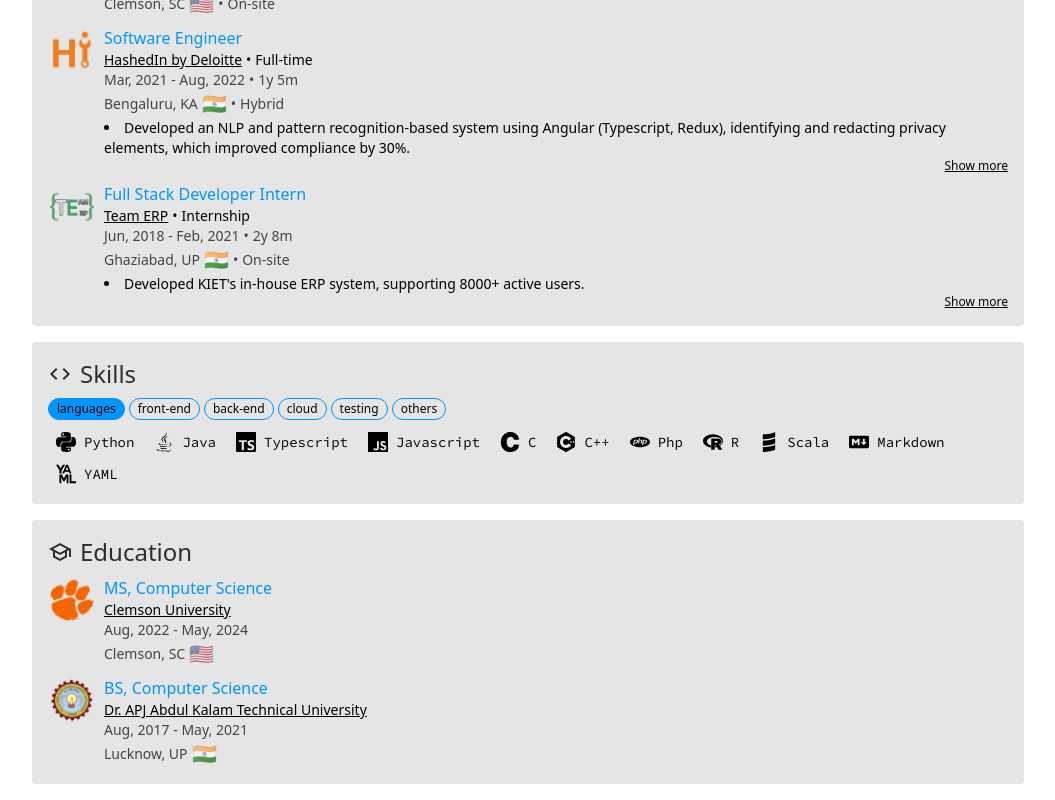
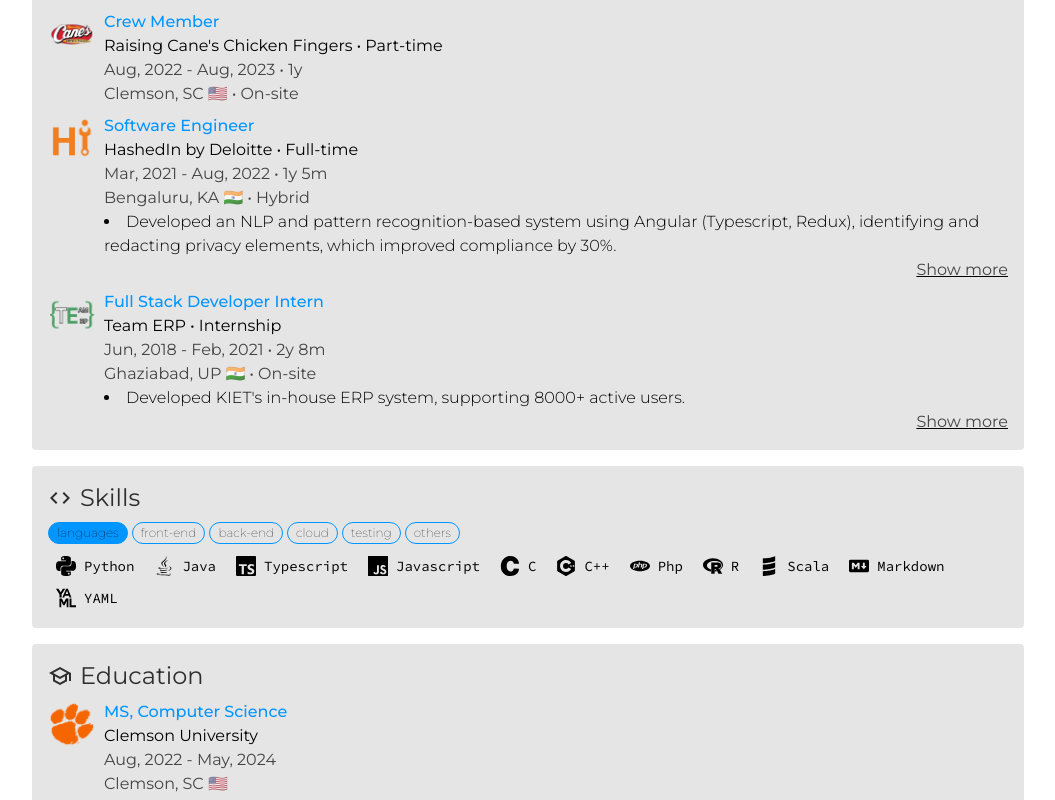
Before and after one commit to aditeyaS/aditeyaS.github.io, a React (Vite) app: page / in a window 1280 px wide. Shown: the part 1160-1960 px from the top of the page, without its empty margins (112-1167 px from the left). Built offline with nearby package versions, Linux system fonts and the light colour scheme.

Commit message:
fixed typography

```diff
--- a/src/components/ui/h2.tsx
+++ b/src/components/ui/h2.tsx
@@ -3,5 +3,7 @@
 interface H2Props extends React.HTMLAttributes<HTMLHeadingElement> {}
 
 export const H2: React.FC<H2Props> = ({ children }) => {
-  return <h2 className="text-md text-primary cursor-default">{children}</h2>;
+  return (
+    <h2 className="text-primary font-medium cursor-default">{children}</h2>
+  );
 };
--- a/src/components/ui/index.tsx
+++ b/src/components/ui/index.tsx
@@ -1,3 +1,5 @@
 export { H1 } from "./h1";
 export { H2 } from "./h2";
 export { Chip } from "./chip";
+export { TXT } from "./txt";
+export { TXT2 } from "./txt2";
--- /dev/null
+++ b/src/components/ui/txt.tsx
@@ -0,0 +1,8 @@
+import React from "react";
+import { cn } from "../../lib/utils";
+
+interface TXTProps extends React.HTMLAttributes<HTMLSpanElement> {}
+
+export const TXT: React.FC<TXTProps> = ({ className, children }) => {
+  return <span className={cn("", className)}>{children}</span>;
+};
--- /dev/null
+++ b/src/components/ui/txt2.tsx
@@ -0,0 +1,10 @@
+import React from "react";
+import { cn } from "../../lib/utils";
+
+interface TXT2Props extends React.HTMLAttributes<HTMLSpanElement> {}
+
+export const TXT2: React.FC<TXT2Props> = ({ className, children }) => {
+  return (
+    <span className={cn("text-foreground/70", className)}>{children}</span>
+  );
+};
--- a/src/index.css
+++ b/src/index.css
@@ -1,4 +1,5 @@
 @import url('https://fonts.googleapis.com/css2?family=Source+Code+Pro:ital,wght@0,200..900;1,200..900&display=swap');
+@import url('https://fonts.googleapis.com/css2?family=Montserrat:ital,wght@0,100..900;1,100..900&display=swap');
 
 @tailwind base;
 @tailwind components;
@@ -29,7 +30,7 @@
     cursor: default;
   }
   body {
-    @apply bg-background text-foreground;
+    @apply bg-background text-foreground font-normal;
     font-feature-settings: "rlig" 1, "calt" 1;
   }
 }
--- a/src/sections/education/index.tsx
+++ b/src/sections/education/index.tsx
@@ -3,7 +3,7 @@
 import ClemsonLogo from "../../assets/education/clemson.png";
 import AktuLogo from "../../assets/education/aktu.png";
 import { SectionContainer } from "../../components/layout/section-container";
-import { H1, H2 } from "../../components/ui";
+import { H1, H2, TXT, TXT2 } from "../../components/ui";
 import { Icon } from "./icon";
 
 type EducationType = {
@@ -61,23 +61,21 @@
                 <img className="w-12 h-12" srcSet={experience.logo} />
                 <div>
                   <H2>{experience.degree}</H2>
-                  <div className="flex gap-1 text-sm font-thin">
+                  <div className="flex gap-1">
                     <a
-                      className="underline hover:text-primary"
+                      className="hover:underline"
                       target="_blank"
                       href={experience.instituteLink}
                     >
-                      {experience.institute}
+                      <TXT>{experience.institute}</TXT>
                     </a>
                   </div>
-                  <div className="flex gap-1 text-sm font-thin text-foreground/70">
-                    <span>{`${fromString} - ${toString}`}</span>
-                  </div>
-                  <div className="flex gap-1 font-thin text-foreground/70 items-center">
-                    <span className="text-sm">{experience.location}</span>
-                    <span className="text-xl">
-                      {experience.locationCountry}
-                    </span>
+                  <TXT2>{`${fromString} - ${toString}`}</TXT2>
+
+                  <div className="flex gap-1 items-center">
+                    <TXT2>
+                      {experience.location + " " + experience.locationCountry}
+                    </TXT2>
                   </div>
                 </div>
               </div>
--- a/src/sections/experience/experience-detail.tsx
+++ b/src/sections/experience/experience-detail.tsx
@@ -1,4 +1,5 @@
 import React, { useState } from "react";
+import { TXT, TXT2 } from "../../components/ui";
 
 interface ExperienceDetailsProps {
   list: string[];
@@ -15,15 +16,17 @@
     <>
       <ul className="list-disc list-inside">
         {list.slice(0, show ? list.length : 1).map((item, index) => (
-          <li key={index} className="font-thin text-sm">
-            {item}
+          <li key={index}>
+            <TXT className="font-light">{item}</TXT>
           </li>
         ))}
       </ul>
       {list.length > 1 && (
         <div className="flex justify-end">
-          <button className="font-thin text-xs underline" onClick={toggleShow}>
-            {show ? "Show less" : "Show more"}
+          <button className="underline cursor-pointer" onClick={toggleShow}>
+            <TXT2 className="cursor-pointer">
+              {show ? "Show less" : "Show more"}
+            </TXT2>
           </button>
         </div>
       )}
--- a/src/sections/experience/index.tsx
+++ b/src/sections/experience/index.tsx
@@ -6,7 +6,7 @@
 import ClemsonLogo from "../../assets/experience/clemson.png";
 import ERPLogo from "../../assets/experience/erp.png";
 import { SectionContainer } from "../../components/layout/section-container";
-import { H1, H2 } from "../../components/ui";
+import { H1, H2, TXT, TXT2 } from "../../components/ui";
 import { Icon } from "./icon";
 import { ExperienceDetails } from "./experience-detail";
 
@@ -146,29 +146,27 @@
                 <img className="w-12 h-12" srcSet={experience.logo} />
                 <div className="grow">
                   <H2>{experience.position}</H2>
-                  <div className="flex gap-1 text-sm font-thin">
+                  <div className="flex gap-1">
                     <a
-                      className="underline hover:text-primary"
+                      className="hover:underline"
                       target="_blank"
                       href={experience.organizationLink}
                     >
-                      {experience.organization}
+                      <TXT>{experience.organization}</TXT>
                     </a>
-                    <span>•</span>
-                    <span>{experience.positionType}</span>
+                    <TXT>•</TXT>
+                    <TXT>{experience.positionType}</TXT>
                   </div>
-                  <div className="flex gap-1 text-sm font-thin text-foreground/70">
-                    <span>{`${fromString} - ${toString}`}</span>
-                    <span>•</span>
-                    <span>{diffString}</span>
+                  <div className="flex gap-1">
+                    <TXT2>{`${fromString} - ${toString}`}</TXT2>
+                    <TXT2>•</TXT2>
+                    <TXT2>{diffString}</TXT2>
                   </div>
-                  <div className="flex gap-1 text-sm font-thin items-center text-foreground/70">
-                    <span>{experience.location}</span>
-                    <span className="text-xl">
-                      {experience.locationCountry}
-                    </span>
-                    <span>•</span>
-                    <span>{experience.locationType}</span>
+                  <div className="flex gap-1 items-center">
+                    <TXT2>{experience.location}</TXT2>
+                    <TXT2>{experience.locationCountry}</TXT2>
+                    <TXT2>•</TXT2>
+                    <TXT2>{experience.locationType}</TXT2>
                   </div>
                   {experience.responsibilities.length !== 0 && (
                     <ExperienceDetails list={experience.responsibilities} />
--- a/tailwind.config.js
+++ b/tailwind.config.js
@@ -4,7 +4,8 @@
   theme: {
     extend: {
       fontFamily: {
-        code: ["Source Code Pro"],
+        code: ["Source Code Pro", "monospace"],
+        normal: ["Montserrat"],
         description: ["Roboto"],
       },
       colors: {
```
Also changed, not shown: scribble.svg (deleted).
